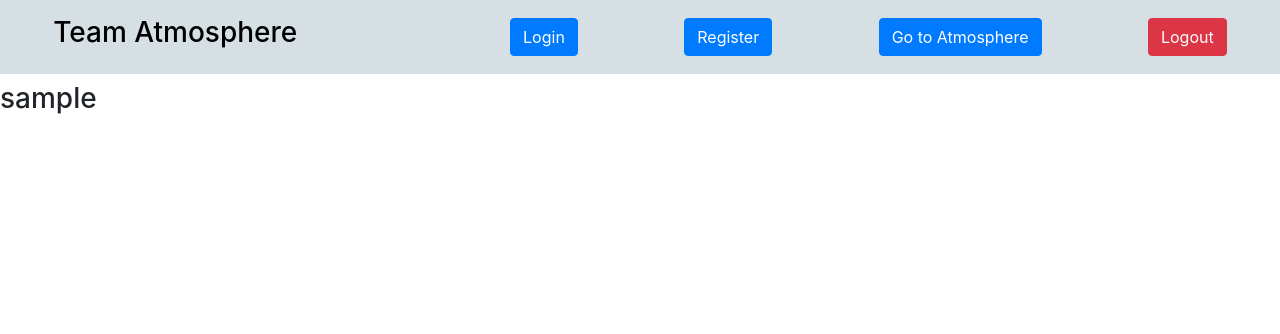
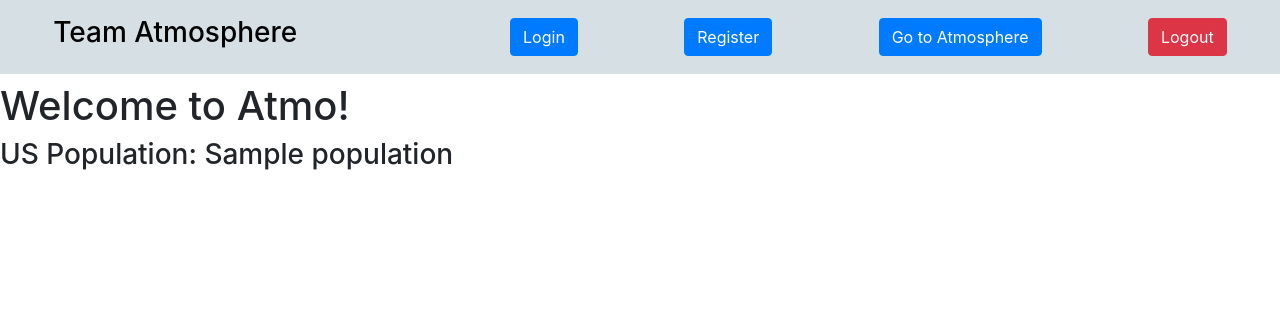
Before and after one commit to aliceni7/atmosphere, a Flask app: template templates/welcome.html in a window 1280 px wide. Shown: the top 334 px of the page. Run offline with Flask 2, Linux system fonts and the light colour scheme; the template is opened without the code that fills it: most values are stand-ins (such as "Sample title", 1, 10 or a date in 2020); some libraries are stand-ins or nearby versions.

Commit message:
home page displays us population

```diff
--- a/app.py
+++ b/app.py
@@ -79,7 +79,9 @@ def register():
 @app.route("/welcome")
 def welcome():
 	if "username" in session:
-		return render_template("welcome.html", username = session["username"])
+		r = urllib.request.urlopen("https://api.census.gov/data/2018/pep/population?get=POP&for=us:*&key=07626e3b3578edd0e55ba15cb38770a85aedd31d")
+		data = json.loads(r.read())
+		return render_template("welcome.html", population = data[1][0])
 	else:
 		return redirect("/login")
 
--- a/templates/welcome.html
+++ b/templates/welcome.html
@@ -1,5 +1,6 @@
 {% extends "base.html" %}
 {% block title %}Welcome{% endblock %}
 {% block content %}
-    <h3>{{username}}</h3>
+    <h1>Welcome to Atmo!</h1>
+    <h3>US Population: {{population}}</h3>
 {% endblock %}
```
